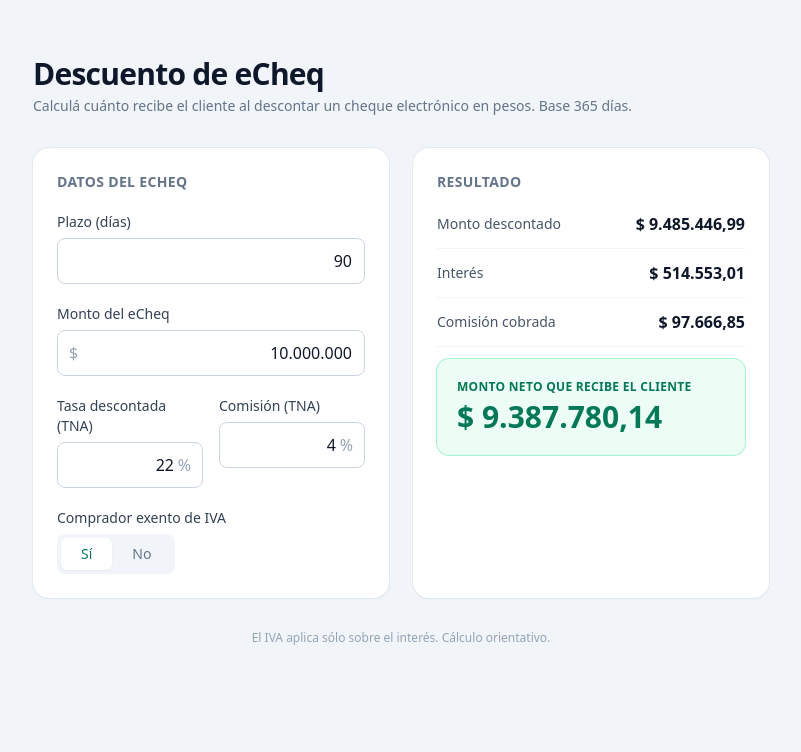
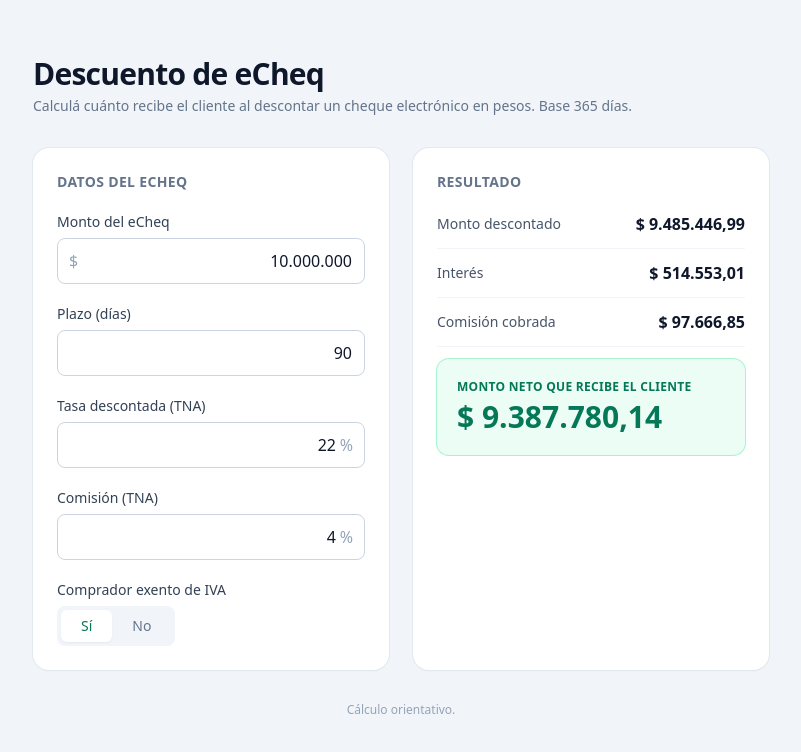
Before and after one commit to Mcastro1497/cheques, a Next.js app: page / in a window 1280 px wide. Shown: the top 752 px of the page, without its empty margins (239-1040 px from the left). Built offline with nearby package versions, Linux system fonts and the light colour scheme.

Commit message:
form: reordenar campos (monto primero) en columna y quitar disclaimer de IVA

```diff
--- a/app/page.tsx
+++ b/app/page.tsx
@@ -16,7 +16,7 @@
       <Calculator />
 
       <footer className="mt-8 text-center text-xs text-slate-400">
-        El IVA aplica sólo sobre el interés. Cálculo orientativo.
+        Cálculo orientativo.
       </footer>
     </main>
   );
--- a/components/Calculator.tsx
+++ b/components/Calculator.tsx
@@ -54,19 +54,6 @@
 
         <div className="space-y-5">
           <Field
-            label="Plazo (días)"
-            error={errors.plazo ? "Ingresá un plazo mayor a 0." : undefined}
-          >
-            <input
-              inputMode="numeric"
-              value={plazo}
-              onChange={(e) => setPlazo(e.target.value.replace(/\D/g, ""))}
-              className={inputCls(errors.plazo)}
-              placeholder="90"
-            />
-          </Field>
-
-          <Field
             label="Monto del eCheq"
             error={errors.monto ? "El monto debe ser mayor a 0." : undefined}
           >
@@ -84,7 +71,19 @@
             </div>
           </Field>
 
-          <div className="grid grid-cols-2 gap-4">
+          <Field
+            label="Plazo (días)"
+            error={errors.plazo ? "Ingresá un plazo mayor a 0." : undefined}
+          >
+            <input
+              inputMode="numeric"
+              value={plazo}
+              onChange={(e) => setPlazo(e.target.value.replace(/\D/g, ""))}
+              className={inputCls(errors.plazo)}
+              placeholder="90"
+            />
+          </Field>
+
           <Field
             label="Tasa descontada (TNA)"
             error={errors.tasa ? "Inválida." : undefined}
@@ -108,7 +107,6 @@
               placeholder="4"
             />
           </Field>
-          </div>
 
           <Field label="Comprador exento de IVA">
             <Toggle value={exento} onChange={setExento} />
```
Lines whose indentation alone changed are shown as unchanged.
